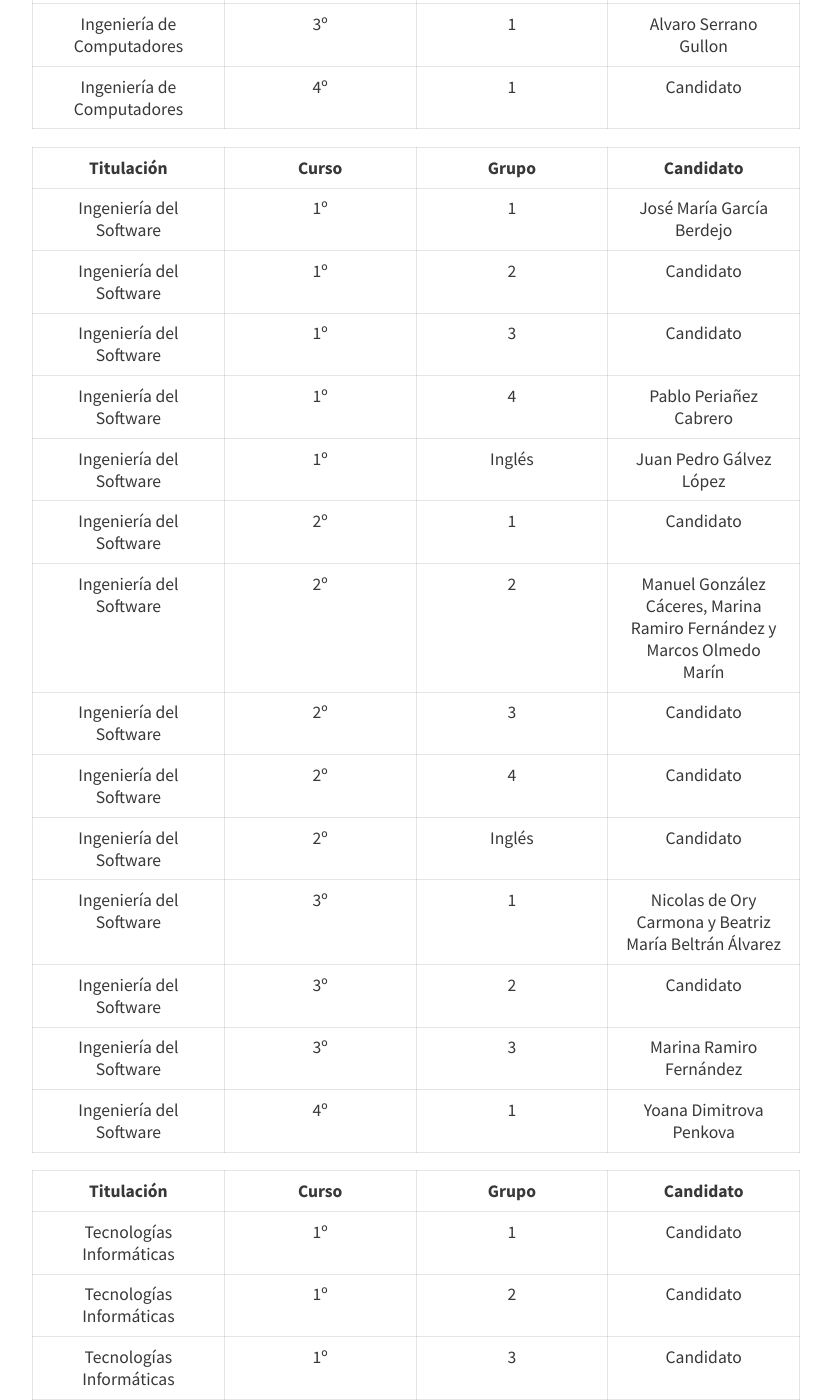
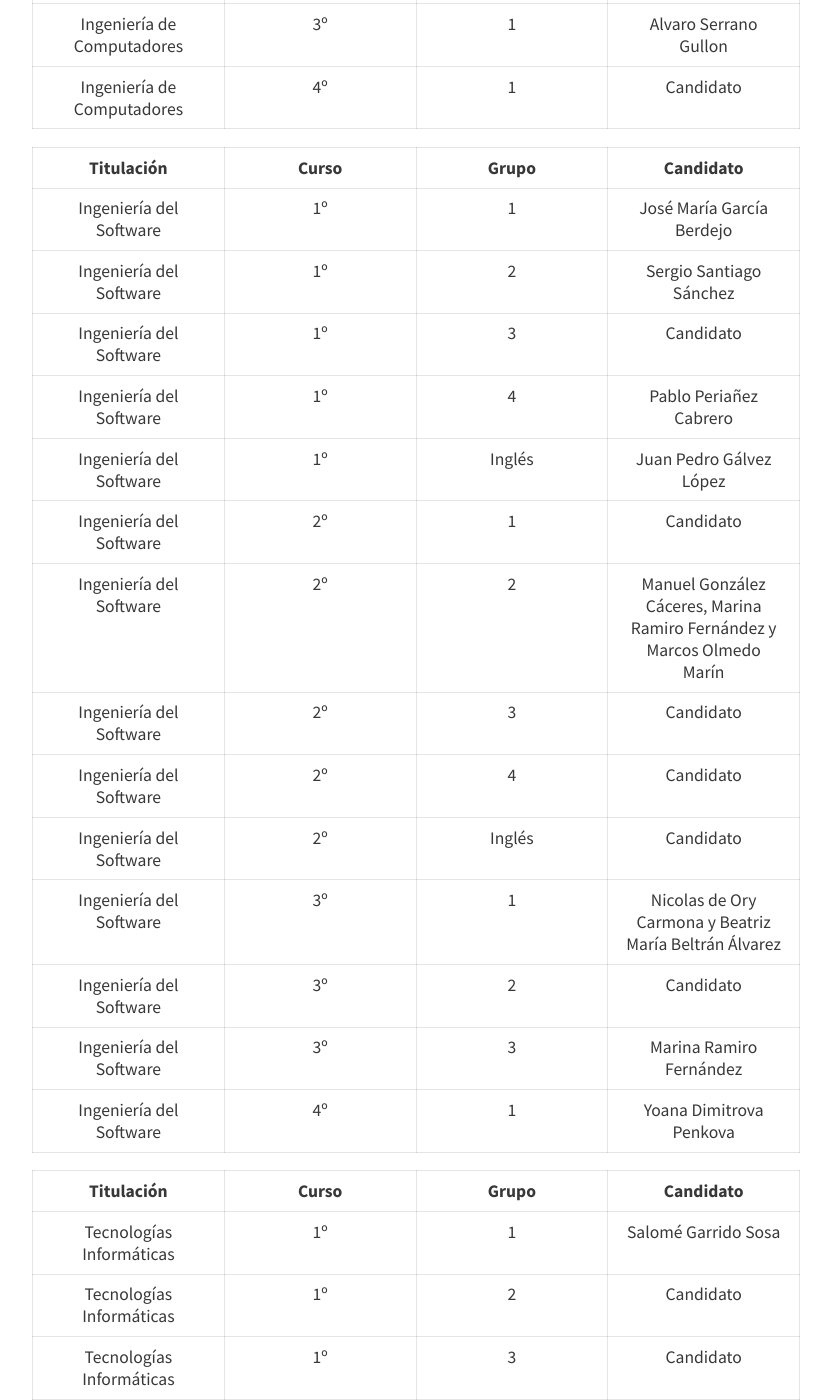
Before and after one commit to dlga/dlga.github.io, a Jekyll site: the page built from _posts/2021-03-23-candidaturasprovisionales.md, in a window 1280 px wide and 1400 px high, scrolled down 689 px. Shown: the whole window, without its empty margins (224-1055 px from the left). Built offline with Jekyll 4.4.1, drawn with Linux system fonts in a browser that asks for light colours; nearby versions of some CDN libraries; some of the changed text lies outside the part shown.

Commit message:
Update 2021-03-23-candidaturasprovisionales.md

```diff
--- a/_posts/2021-03-23-candidaturasprovisionales.md
+++ b/_posts/2021-03-23-candidaturasprovisionales.md
@@ -20,7 +20,7 @@ Una vez completado el proceso de candidaturas, se hace constancia de las siguien
 |         Titulación         | Curso | Grupo  | Candidato|
 |:--------------------------:|:-----:|:------:|:--------:|
 |   Ingeniería del Software  |   1º  |    1   | José María García Berdejo|
-|   Ingeniería del Software  |   1º  |    2   | Candidato|
+|   Ingeniería del Software  |   1º  |    2   | Sergio Santiago Sánchez  |
 |   Ingeniería del Software  |   1º  |    3   | Candidato|
 |   Ingeniería del Software  |   1º  |    4   | Pablo Periañez Cabrero|
 |   Ingeniería del Software  |   1º  | Inglés | Juan Pedro Gálvez López|
@@ -36,7 +36,7 @@ Una vez completado el proceso de candidaturas, se hace constancia de las siguien
 
 |         Titulación         | Curso | Grupo |                Candidato               |
 |:--------------------------:|:-----:|:-----:|:--------------------------------------:|
-|  Tecnologías Informáticas  |   1º   |   1   | Candidato|
+|  Tecnologías Informáticas  |   1º   |   1   | Salomé Garrido Sosa |
 |  Tecnologías Informáticas  |   1º   |   2   | Candidato|
 |  Tecnologías Informáticas  |   1º   |   3   | Candidato|
 |  Tecnologías Informáticas  |   1º   |   4   | Candidato|
@@ -44,7 +44,7 @@ Una vez completado el proceso de candidaturas, se hace constancia de las siguien
 |  Tecnologías Informáticas  |   2º   |   2   | Candidato|
 |  Tecnologías Informáticas  |   2º   |   3   | Candidato|
 |  Tecnologías Informáticas  |   3º   |   1   | Jose Pablo Carrasco Cobos y Ana María Reguera Bueno|
-|  Tecnologías Informáticas  |   4º   |   1   | Candidato|
+|  Tecnologías Informáticas  |   4º   |   1   | Adrià León García |
 
 |         Titulación         | Curso | Grupo |               Candidato                |
 |:--------------------------:|:-----:|:-----:|:--------------------------------------:|
```
